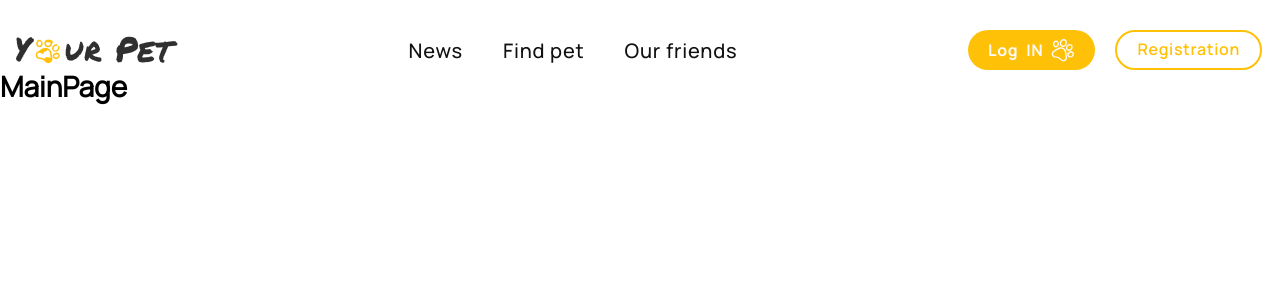
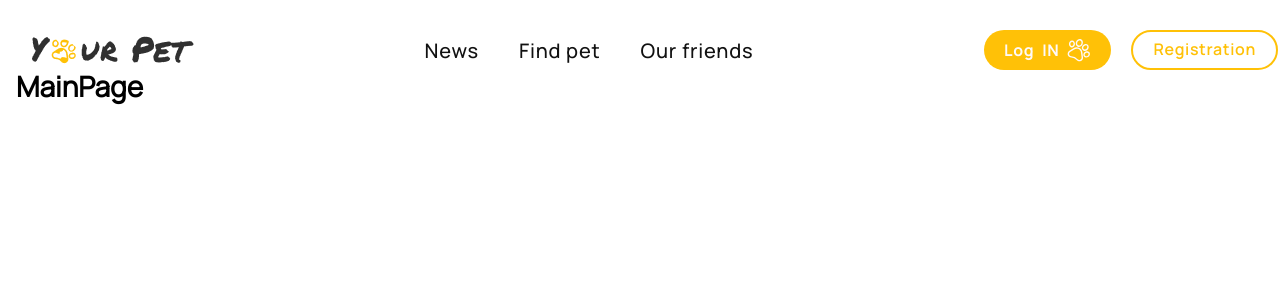
Before and after one commit to NMarkhotsky/your-pet-project-front, a React (Vite) app: page /your-pet-project-front/main in a window 1280 px wide. Shown: the top 300 px of the page. Built offline with nearby package versions, Linux system fonts and the light colour scheme.

Commit message:
Added Container mob/tab/desc

```diff
--- a/src/components/SharedLayout/SharedLayout.jsx
+++ b/src/components/SharedLayout/SharedLayout.jsx
@@ -1,15 +1,16 @@
 // import { Outlet } from 'react-router-dom';
 import { Header } from '../Header/Header';
 import AppRoutes from '../../routes/AppRoutes';
+import { Container } from './SharedLayout.styled';
 
 function SharedLayout() {
   return (
-    <>
+    <Container>
       <Header />
       <main>
         <AppRoutes />
       </main>
-    </>
+    </Container>
   );
 }
 
--- a/src/components/SharedLayout/SharedLayout.styled.jsx
+++ b/src/components/SharedLayout/SharedLayout.styled.jsx
@@ -0,0 +1,26 @@
+import styled from 'styled-components';
+import {
+  selectPhone,
+  selectTablet,
+  selectDesktop,
+} from '../../utils/selectMediaRequests';
+
+export const Container = styled.div`
+  width: 100%;
+  margin: 0 auto;
+  padding: 0 20px;
+
+  @media ${selectPhone} {
+    width: 320px;
+  }
+
+  @media ${selectTablet} {
+    width: 768px;
+    padding: 0 32px;
+  }
+
+  @media ${selectDesktop} {
+    width: 1280px;
+    padding: 0 16px;
+  }
+`;
```
